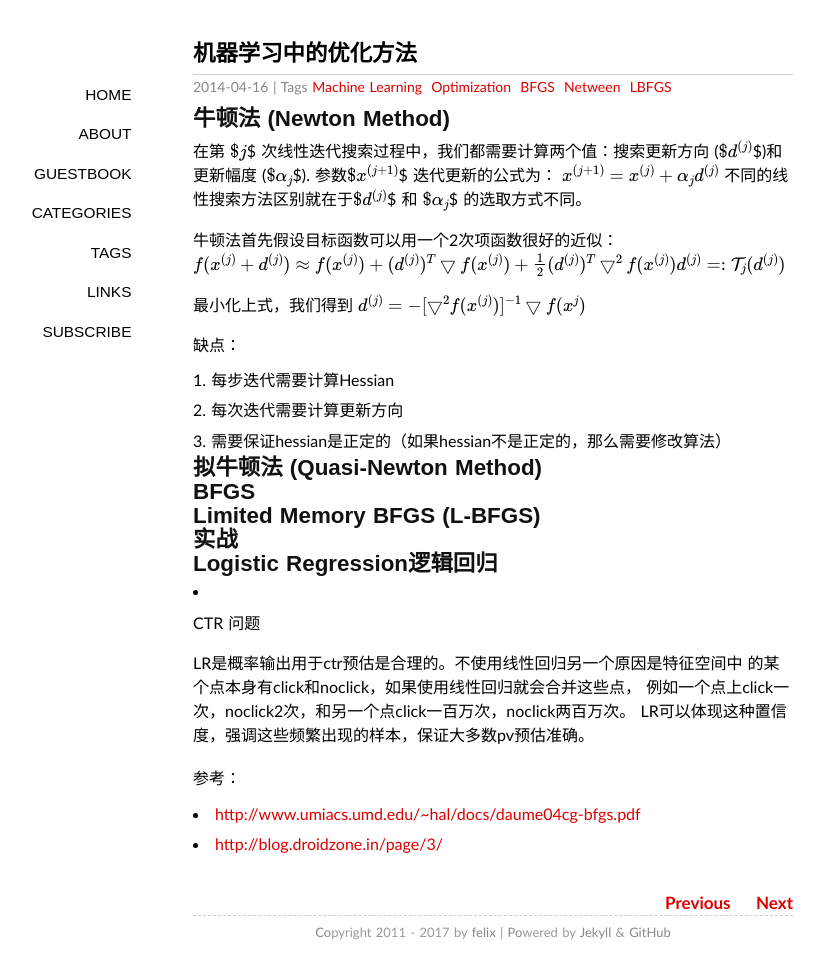
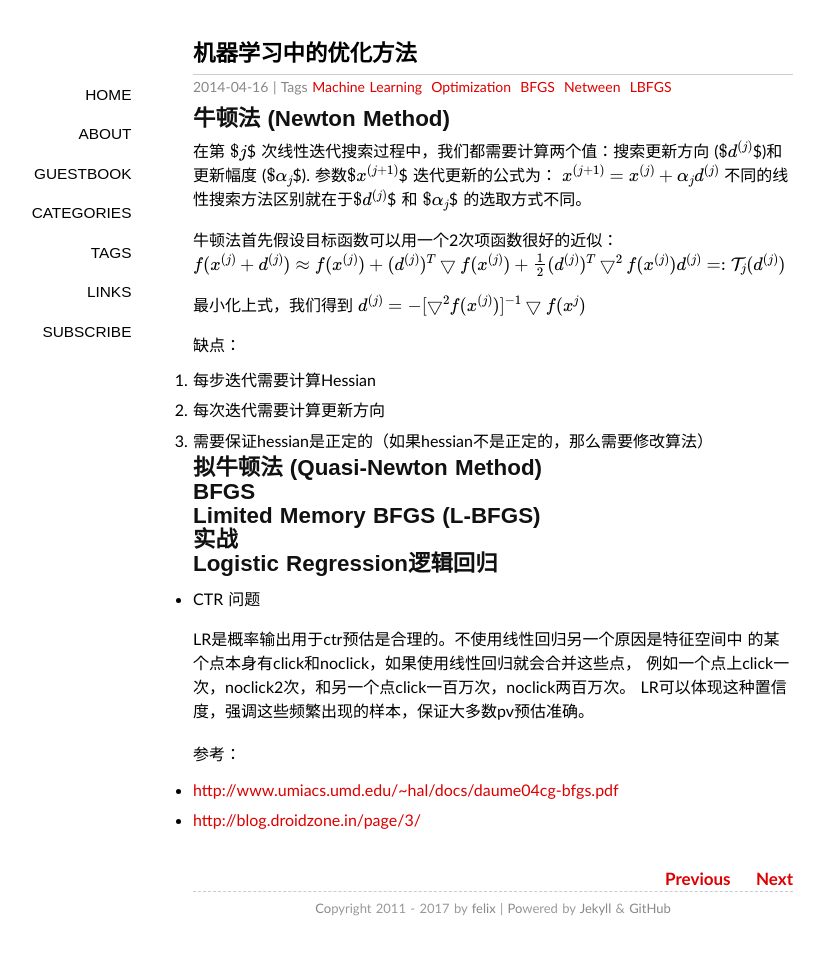
Before and after one commit to hezila/hezila.github.io, a Jekyll site: the page built from _posts/2014-04-16-opt-methods.md, in a window 1280 px wide. Shown: the whole page, without its empty margins (147-971 px from the left). Built offline with Jekyll 4.4.1, drawn with Linux system fonts in a browser that asks for light colours; some web fonts are replaced; formulas are drawn with MathJax 3; comment, search, counter and statistics services are not loaded; after the commit the page ends 951 px from its top, so only the background shows below that.

Commit message:
change css style

```diff
--- a/media/css/style.css
+++ b/media/css/style.css
@@ -22,7 +22,7 @@ a:hover{color:#333333;text-decoration:underline;}
 hr{margin:.7em 0;border-top:1px dashed #d0d0d0;border-bottom:1px dashed #f9f9f9;}
 p{padding:.5em 0;}
 li{padding:.2em 0;}
-ol,ul{list-style-position:inside;}
+ol,ul{/*list-style-position:inside;*/}
 ol ul, ul ol, ul ul, ol ol {margin-left:1em;}
 pre code{margin:1em 0;font-size:13px;line-height:1.6;display:block;overflow:auto;}
 blockquote{display:block;text-align:justify;border-left:4px solid #eeeeee;}
```
